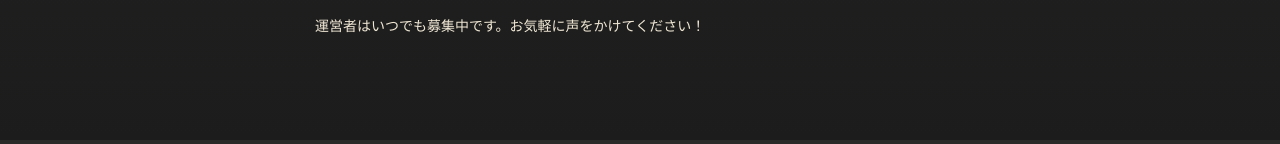
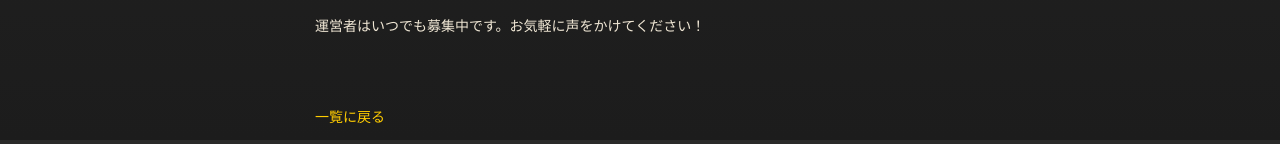
Before and after one commit to vim-jp/reading-vimrc, a Jekyll site: the page built from index.md, in a window 1280 px wide. Shown: the part 1660-1804 px from the top of the page. Built offline with Jekyll 4.4.1, drawn with Linux system fonts in a browser that asks for light colours; nearby versions of some CDN libraries; Markdown is read by kramdown in place of the engine named in the settings.

Commit message:
add link to top page.

```diff
--- a/_layouts/default.html
+++ b/_layouts/default.html
@@ -29,6 +29,7 @@
         {{content}}
       </section>
 
+      <a href="/{{ base.url }}">一覧に戻る</a>
     </div>
     <!--[if !IE]><script>fixScale(document);</script><![endif]-->
   </body>
```
